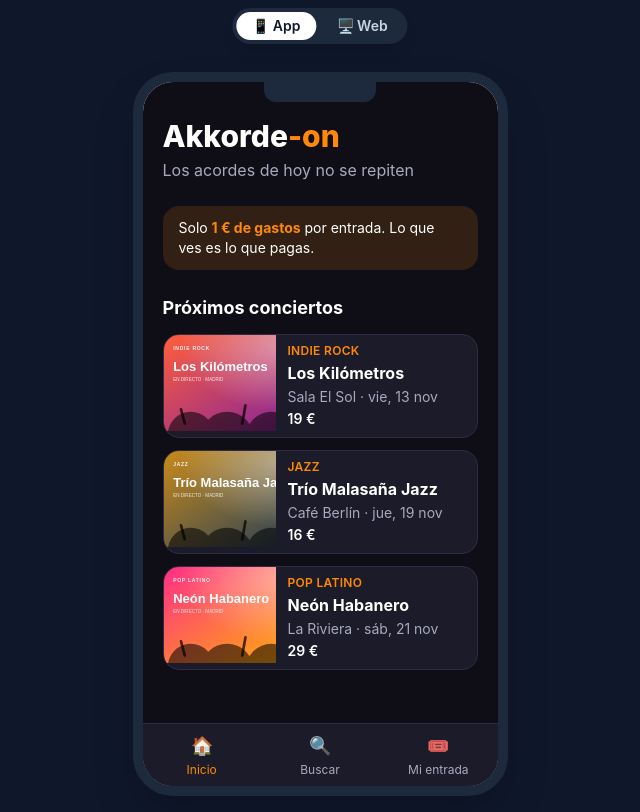
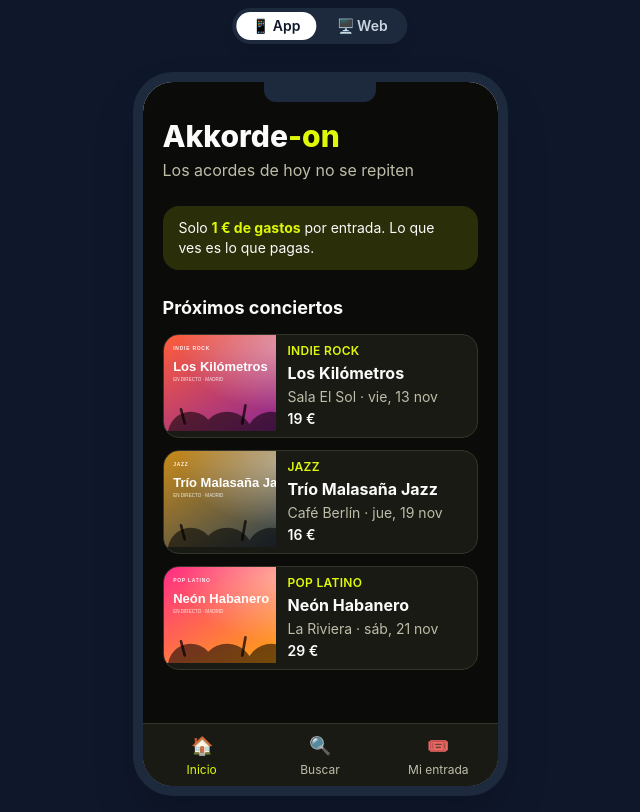
Before and after one commit to Stefan-Trifan/akkorde-on, a React (Vite) app: page / in a window 1280 px wide. Shown: the whole page, without its empty margins (320-960 px from the left). Built offline with nearby package versions, Linux system fonts and the light colour scheme.

Commit message:
use logo colors (lime, cream and black) in the theme

```diff
--- a/src/app/Ticket.jsx
+++ b/src/app/Ticket.jsx
@@ -20,7 +20,7 @@ function Ticket({ entrada, onBuscar }) {
     <div className="flex flex-col gap-5 p-5">
       <h1 className="pt-4 text-2xl font-extrabold text-texto">Mi entrada</h1>
 
-      <article className="overflow-hidden rounded-3xl bg-texto text-fondo">
+      <article className="overflow-hidden rounded-3xl bg-crema text-fondo">
         <img src={concierto.imagen} alt="" className="aspect-[8/3] w-full object-cover" />
         <div className="flex flex-col items-center gap-3 p-5">
           <div className="text-center">
--- a/src/index.css
+++ b/src/index.css
@@ -1,14 +1,15 @@
 @import "tailwindcss";
 
-/* Colores de Akkorde-on (provisionales hasta tener la plantilla de Canva) */
+/* Colores de Akkorde-on sacados del logo: lima #def808, crema #f7feb4, negro y blanco */
 @theme {
-  --color-fondo: #0f0e17;
-  --color-superficie: #1c1b29;
-  --color-borde: #2e2c42;
-  --color-texto: #fffffe;
-  --color-suave: #a7a9be;
-  --color-acento: #ff8906;
-  --color-exito: #2cb67d;
+  --color-fondo: #0b0b09;
+  --color-superficie: #1a1a15;
+  --color-borde: #34342a;
+  --color-texto: #fbfbfb;
+  --color-suave: #bdbda8;
+  --color-acento: #def808;
+  --color-crema: #f7feb4;
+  --color-exito: #def808;
 }
 
 /* Los enlaces del menú bajan suavemente hasta cada sección */
```
